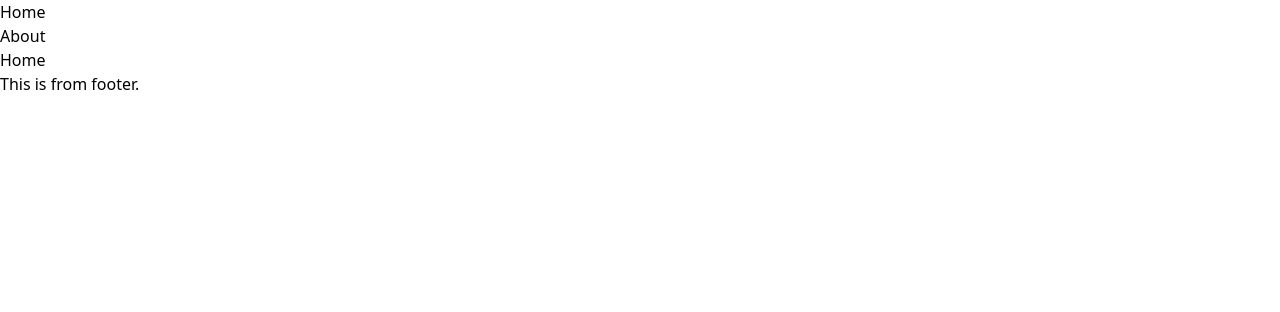
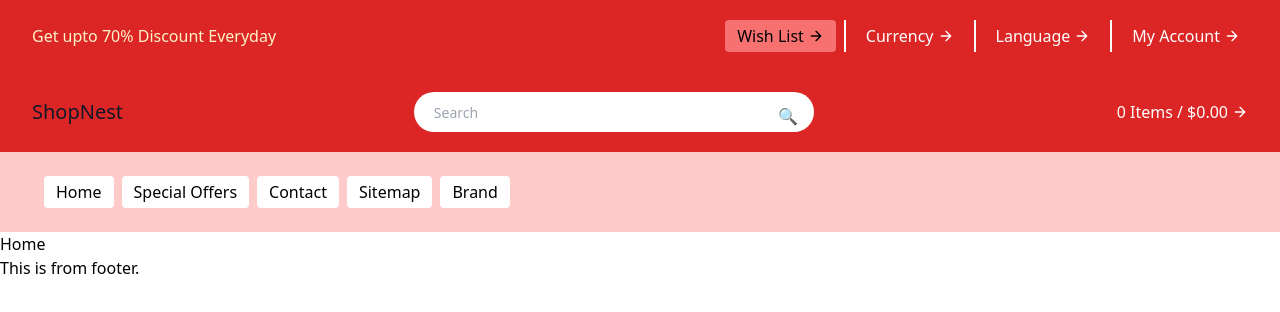
Before and after one commit to Swapno5896/Shopnest, a React (Create React App) app: page / in a window 1280 px wide. Shown: the top 312 px of the page. Built offline with nearby package versions, Linux system fonts and the light colour scheme.

Commit message:
Finished Header nav part

```diff
--- a/src/App.js
+++ b/src/App.js
@@ -1,16 +1,14 @@
-import React from "react";
-import {
-  BrowserRouter as Router, Route, Switch
-} from "react-router-dom";
-import MainAbout from "./components/AboutPage/MainAbout/MainAbout";
-import Home from "./components/HomePage/MainHome/MainHome";
-import Footer from "./components/Shared/Footer";
-import Navbar from "./components/Shared/Navbar";
+import React from 'react';
+import { BrowserRouter as Router, Route, Switch } from 'react-router-dom';
+import MainAbout from './components/AboutPage/MainAbout/MainAbout';
+import Home from './components/HomePage/MainHome/MainHome';
+import Footer from './components/Shared/Footer';
+import Header from './components/Shared/Header/Header';
 
 export default function App() {
   return (
     <Router>
-      <Navbar />
+      <Header />
       <Switch>
         <Route exact path="/">
           <Home />
--- /dev/null
+++ b/src/components/Shared/Header/Header.js
@@ -0,0 +1,145 @@
+import React from 'react';
+import { Link } from 'react-router-dom';
+
+const Header = () => {
+  return (
+    <header className="body-font bg-red-600 text-white">
+      <div className="container mx-auto flex flex-wrap p-5 flex-col md:flex-row items-center">
+        <Link className="flex title-font font-medium items-center text-gray-900 mb-4 md:mb-0">
+          <span className="ml-3 text-yellow-100">
+            Get upto 70% Discount Everyday
+          </span>
+        </Link>
+        <nav className="md:ml-auto flex flex-wrap items-center text-base justify-center">
+          <div className="mr-2 text-black">
+            <button className="inline-flex items-center bg-red-400 border-0  py-1 px-3 focus:outline-none hover:bg-red-200 rounded ml-2 text-base mt-4 md:mt-0">
+              Wish List
+              <svg
+                fill="none"
+                stroke="currentColor"
+                stroke-linecap="round"
+                stroke-linejoin="round"
+                stroke-width="2"
+                className="w-4 h-4 ml-1"
+                viewBox="0 0 24 24"
+              >
+                <path d="M5 12h14M12 5l7 7-7 7"></path>
+              </svg>
+            </button>
+          </div>
+
+          <div className="mr-2 border-l-2 border-white">
+            <button className="inline-flex items-center bg-red-600 border-0 py-1 px-3 focus:outline-none hover:bg-red-200 hover:text-black rounded ml-2 text-base mt-4 md:mt-0">
+              Currency
+              <svg
+                fill="none"
+                stroke="currentColor"
+                stroke-linecap="round"
+                stroke-linejoin="round"
+                stroke-width="2"
+                className="w-4 h-4 ml-1"
+                viewBox="0 0 24 24"
+              >
+                <path d="M5 12h14M12 5l7 7-7 7"></path>
+              </svg>
+            </button>
+          </div>
+
+          <div className="mr-2 border-l-2 border-white">
+            <button className="inline-flex items-center bg-red-600 border-0 py-1 px-3 focus:outline-none hover:bg-red-200 hover:text-black rounded ml-2 text-base mt-4 md:mt-0">
+              Language
+              <svg
+                fill="none"
+                stroke="currentColor"
+                stroke-linecap="round"
+                stroke-linejoin="round"
+                stroke-width="2"
+                className="w-4 h-4 ml-1"
+                viewBox="0 0 24 24"
+              >
+                <path d="M5 12h14M12 5l7 7-7 7"></path>
+              </svg>
+            </button>
+          </div>
+
+          <div className="mr-2 border-l-2 border-white">
+            <button className="inline-flex items-center bg-red-600 border-0 py-1 px-3 focus:outline-none hover:bg-red-200 hover:text-black rounded ml-2 text-base mt-4 md:mt-0">
+              My Account
+              <svg
+                fill="none"
+                stroke="currentColor"
+                stroke-linecap="round"
+                stroke-linejoin="round"
+                stroke-width="2"
+                className="w-4 h-4 ml-1"
+                viewBox="0 0 24 24"
+              >
+                <path d="M5 12h14M12 5l7 7-7 7"></path>
+              </svg>
+            </button>
+          </div>
+        </nav>
+      </div>
+
+      {/* here is the start of  search bar nav */}
+
+      <div className="container mx-auto flex flex-wrap p-5 flex-col md:flex-row items-center">
+        <Link className="flex title-font font-medium items-center text-gray-900 mb-4 md:mb-0">
+          <span className="ml-3 text-xl">ShopNest</span>
+        </Link>
+        <nav className="md:ml-auto md:mr-auto flex flex-wrap items-center text-base justify-center">
+          <div className="relative text-gray-600">
+            <input
+              type="search"
+              name="search"
+              placeholder="Search"
+              style={{ minWidth: '25rem' }}
+              className="bg-white h-10 px-5 pr-10 rounded-full text-sm focus:outline-none"
+            />
+            <button type="submit" className="absolute right-0 top-0 mt-3 mr-4">
+              🔍
+            </button>
+          </div>
+        </nav>
+        <button className="inline-flex items-center bg-red-600 border-0 py-1 px-3 focus:outline-none hover:bg-yellow-100 hover:text-black rounded text-base mt-4 md:mt-0">
+          0 Items / $0.00
+          <svg
+            fill="none"
+            stroke="currentColor"
+            stroke-linecap="round"
+            stroke-linejoin="round"
+            stroke-width="2"
+            className="w-4 h-4 ml-1"
+            viewBox="0 0 24 24"
+          >
+            <path d="M5 12h14M12 5l7 7-7 7"></path>
+          </svg>
+        </button>
+      </div>
+
+      {/* here is the start of  search bar nav */}
+
+      <div className="container mx-auto flex flex-wrap text-black p-5 flex-col bg-red-200 md:flex-row items-center">
+        <nav className="md:mr-auto md:ml-4 md:py-1 flex flex-wrap items-center text-base justify-items-start">
+          <button className="inline-flex items-center bg-white border-0 py-1 px-3 focus:outline-none hover:bg-red-200 hover:text-black rounded ml-2 text-base mt-4 md:mt-0">
+            Home
+          </button>
+          <button className="inline-flex items-center bg-white border-0 py-1 px-3 focus:outline-none hover:bg-red-200 hover:text-black rounded ml-2 text-base mt-4 md:mt-0">
+            Special Offers
+          </button>
+          <button className="inline-flex items-center bg-white border-0 py-1 px-3 focus:outline-none hover:bg-red-200 hover:text-black rounded ml-2 text-base mt-4 md:mt-0">
+            Contact
+          </button>
+          <button className="inline-flex items-center bg-white border-0 py-1 px-3 focus:outline-none hover:bg-red-200 hover:text-black rounded ml-2 text-base mt-4 md:mt-0">
+            Sitemap
+          </button>
+          <button className="inline-flex items-center bg-white border-0 py-1 px-3 focus:outline-none hover:bg-red-200 hover:text-black rounded ml-2 text-base mt-4 md:mt-0">
+            Brand
+          </button>
+        </nav>
+      </div>
+    </header>
+  );
+};
+
+export default Header;
```
Lines whose indentation alone changed are shown as unchanged.
